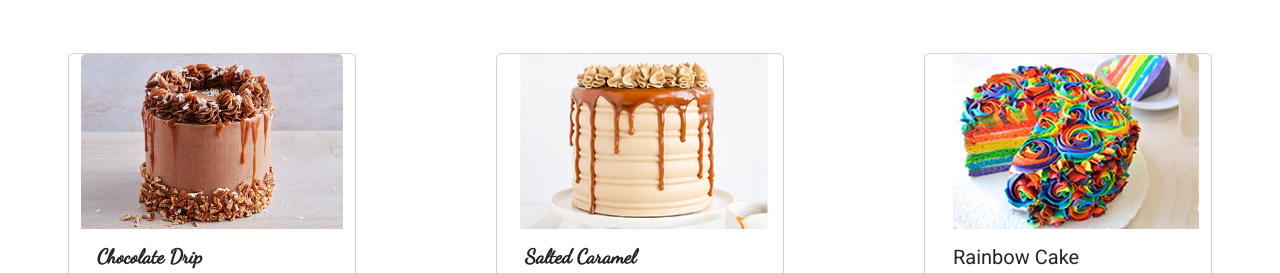
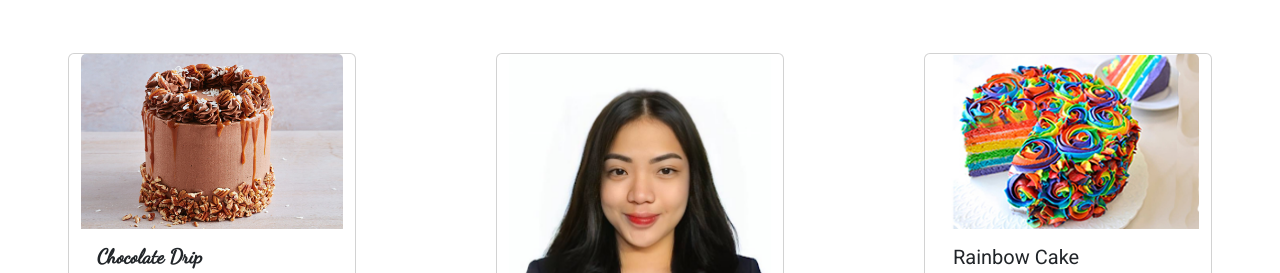
Before and after one commit to marvzdev/marvzdev.github.io, a plain HTML site: page index.html in a window 1280 px wide. Shown: the part 527-800 px from the top of the page. Drawn offline with Linux system fonts and the light colour scheme.

Commit message:
Update index.html

```diff
--- a/index.html
+++ b/index.html
@@ -116,7 +116,7 @@
         </div>
       </div>
       <div class="card card-hover" style="width: 18rem;">
-        <img src="./img/67.jpg" class="card-img-top" alt="...">
+        <img src="./img/unnamed.png" class="card-img-top" alt="...">
         <div class="card-body">
           <h5 class="atft card-title">Salted Caramel</h5>
           <p class="card-text">Salted caramel is a delicious and popular flavor combination used in a variety of desserts, pastries, and confections. It is made by combining caramel sauce with salt, </p>
```
